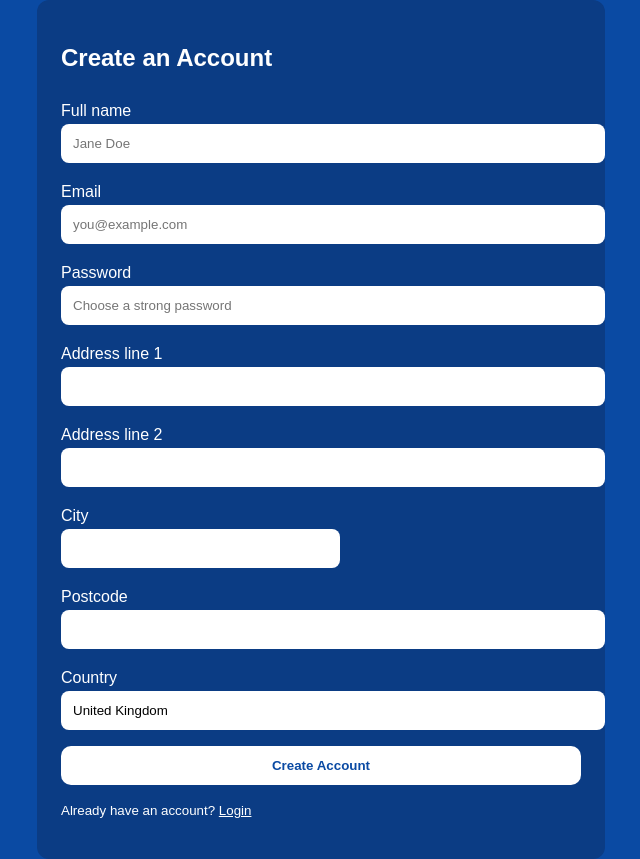
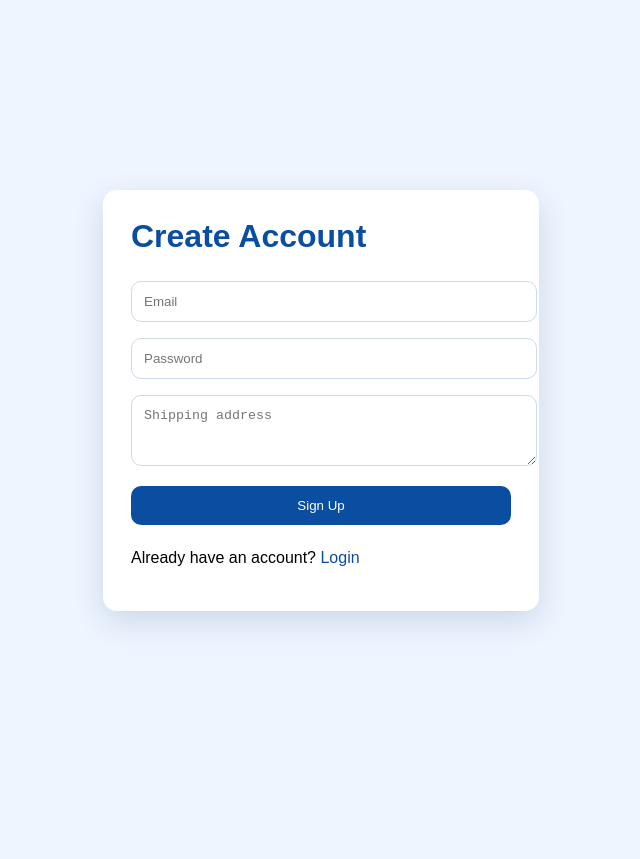
Before and after one commit to acroofing2020-del/Tackletarts-giveaway, a website: page public/signup.html in a window 1280 px wide. Shown: the whole page, without its empty margins (319-959 px from the left). After the commit the page ends 800 px from the top, so only its background shows below. Drawn offline with Linux system fonts and the light colour scheme.

Commit message:
Update signup.html

```diff
--- a/public/signup.html
+++ b/public/signup.html
@@ -2,67 +2,43 @@
 <html lang="en">
 <head>
   <meta charset="UTF-8" />
-  <title>Sign Up • TackleTarts</title>
+  <title>Sign Up - TackleTarts</title>
   <meta name="viewport" content="width=device-width, initial-scale=1" />
   <style>
-    body { margin:0; font-family: Arial, sans-serif; background:#0a4aa3; color:#fff; display:grid; place-items:center; min-height:100vh; }
-    .box { width:100%; max-width:520px; background:#0b3c84; padding:24px; border-radius:12px; }
-    .grid { display:grid; gap:10px; grid-template-columns: 1fr 1fr; }
-    .grid > *:nth-child(odd) { grid-column: span 2; }
-    label { display:block; margin:10px 0 4px; }
-    input, select { width:100%; padding:12px; border-radius:8px; border:none; }
-    button { margin-top:16px; padding:12px; width:100%; border:none; border-radius:10px; background:#fff; color:#0a4aa3; font-weight:700; }
-    a { color:#fff; }
+    body { font-family: Arial, sans-serif; background:#eef5ff; display:grid; place-items:center; min-height:100vh; margin:0; }
+    .card { background:#fff; width:380px; padding:28px; border-radius:14px; box-shadow: 0 10px 30px rgba(8, 47, 104, .15); }
+    h1 { margin:0 0 18px; color:#0a4ea1; }
+    textarea, input, button { width:100%; padding:12px; margin:8px 0; border-radius:10px; border:1px solid #cfd9ea; }
+    button { background:#0a4ea1; color:#fff; border:none; cursor:pointer; }
+    button:hover { opacity:.95; }
+    a { color:#0a4ea1; text-decoration:none; }
   </style>
 </head>
 <body>
-  <div class="box">
-    <h2>Create an Account</h2>
-    <div class="grid">
-      <div style="grid-column: span 2;">
-        <label>Full name</label>
-        <input id="fullName" placeholder="Jane Doe" />
-      </div>
-      <div style="grid-column: span 2;">
-        <label>Email</label>
-        <input id="email" type="email" placeholder="you@example.com" />
-      </div>
-      <div style="grid-column: span 2;">
-        <label>Password</label>
-        <input id="password" type="password" placeholder="Choose a strong password" />
-      </div>
-
-      <div style="grid-column: span 2;"><label>Address line 1</label><input id="address1" /></div>
-      <div style="grid-column: span 2;"><label>Address line 2</label><input id="address2" /></div>
-      <div><label>City</label><input id="city" /></div>
-      <div><label>Postcode</label><input id="postcode" /></div>
-      <div style="grid-column: span 2;"><label>Country</label><input id="country" value="United Kingdom" /></div>
-    </div>
-    <button id="signupBtn">Create Account</button>
-    <p><small>Already have an account? <a href="/login.html">Login</a></small></p>
+  <div class="card">
+    <h1>Create Account</h1>
+    <input id="email" type="email" placeholder="Email" />
+    <input id="password" type="password" placeholder="Password" />
+    <textarea id="address" placeholder="Shipping address" rows="3"></textarea>
+    <button onclick="signup()">Sign Up</button>
+    <p>Already have an account? <a href="/login.html">Login</a></p>
   </div>
 
   <script>
-    document.getElementById("signupBtn").addEventListener("click", async () => {
-      const body = {
-        fullName: document.getElementById("fullName").value.trim(),
-        email: document.getElementById("email").value.trim(),
-        password: document.getElementById("password").value,
-        address1: document.getElementById("address1").value,
-        address2: document.getElementById("address2").value,
-        city: document.getElementById("city").value,
-        postcode: document.getElementById("postcode").value,
-        country: document.getElementById("country").value
-      };
+    async function signup() {
+      const email = document.getElementById("email").value.trim();
+      const password = document.getElementById("password").value;
+      const address = document.getElementById("address").value.trim();
+
       const res = await fetch("/api/signup", {
         method:"POST",
-        headers:{ "Content-Type":"application/json" },
-        body: JSON.stringify(body)
+        headers: {"Content-Type":"application/json"},
+        body: JSON.stringify({ email, password, address })
       });
       const data = await res.json();
-      if (!res.ok) return alert(data.error || "Signup failed");
-      window.location.href = "/dashboard.html";
-    });
+      if (!res.ok) return alert(data.error || "Sign up failed");
+      location.href = "/dashboard.html";
+    }
   </script>
 </body>
 </html>
```
